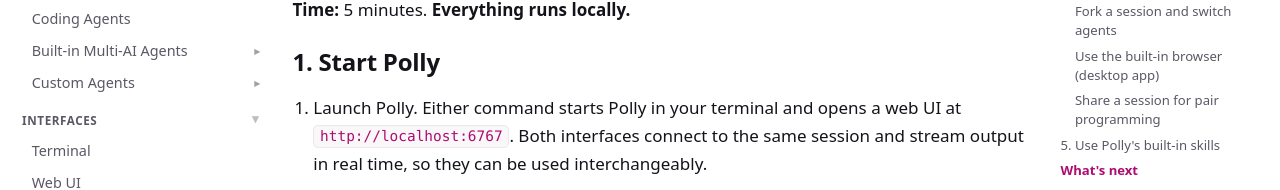
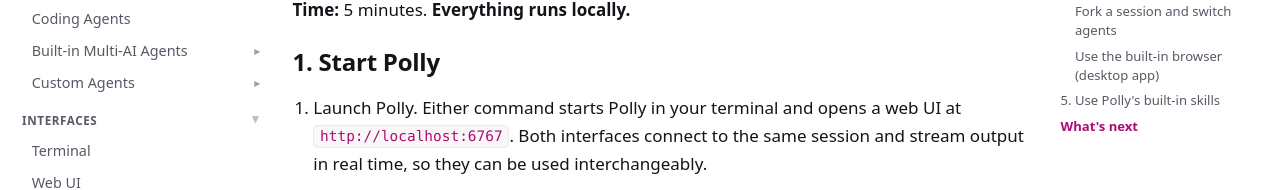
Before and after one commit to omnigent-ai/omnigent-site, a Next.js app: page /quickstart/polly in a window 1280 px wide. Shown: the part 314-504 px from the top of the page. Built offline with nearby package versions, Linux system fonts and the light colour scheme; no server answers.

Commit message:
rm share session section from polly page (requires server setup)

```diff
--- a/app/quickstart/polly/page.mdx
+++ b/app/quickstart/polly/page.mdx
@@ -127,11 +127,6 @@ pane your agent can drive directly: navigate to a URL, click elements, type into
 agent needs it. Use it for tasks like testing a local web app, scraping a page,
 or verifying a UI change.
 
-### Share a session for pair programming
-
-Hit **Share** in the web UI to get a link. Teammates join with Read access
-(watch the stream) or Edit access (co-drive and send messages). Messages, tool calls, and file changes all stream in real time. From the terminal, `omni attach <session_id>` does the same thing.
-
 ## 5. Use Polly's built-in skills
 
 Type any of these into the Polly chat to go further:
```
